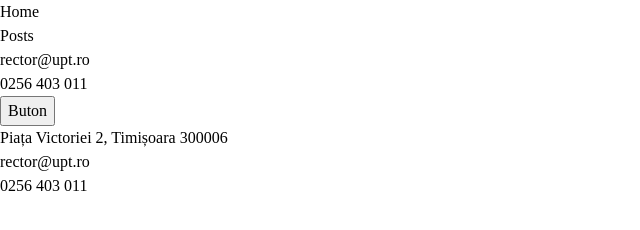
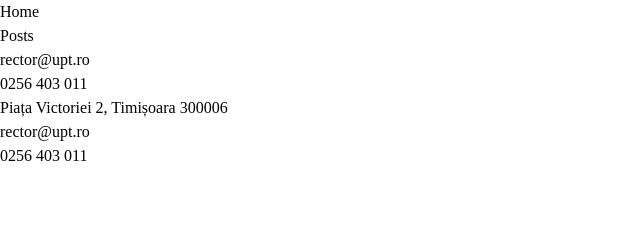
Before and after one commit to licaret/pw-lab-14, a plain HTML site: page index.html in a window 1280 px wide. Shown: the whole page, without its empty margins (0-640 px from the left). Drawn offline with Linux system fonts and the light colour scheme.

Commit message:
Remove useless button

```diff
--- a/index.html
+++ b/index.html
@@ -23,9 +23,7 @@
       </ul>
     </header>
     <main>
-      <section id="web-programming-lab-section">
-        <button>Buton</button>
-      </section>
+      <section id="web-programming-lab-section"></section>
       <section id="posts-section"></section>
     </main>
     <footer>
```
